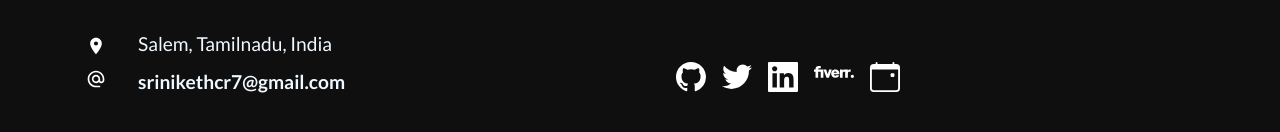
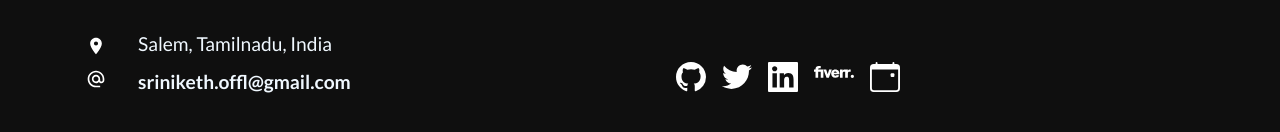
Before and after one commit to srini047/portfolio, a React (Create React App) app: page / in a window 1280 px wide. Shown: the part 3350-3482 px from the top of the page. Built offline with nearby package versions, Linux system fonts and the light colour scheme.

Commit message:
fix: email id

```diff
--- a/src/components/Footer.js
+++ b/src/components/Footer.js
@@ -38,8 +38,8 @@ const Footer = () => {
                 size={20}
                 style={{ color: "white", marginRight: "2rem" }}
               />
-              <a href="mailto:srinikethcr7@gmail.com">
-                srinikethcr7@gmail.com
+              <a href="mailto:sriniketh.offl@gmail.com">
+                sriniketh.offl@gmail.com
               </a>
             </h4>
           </div>
```
